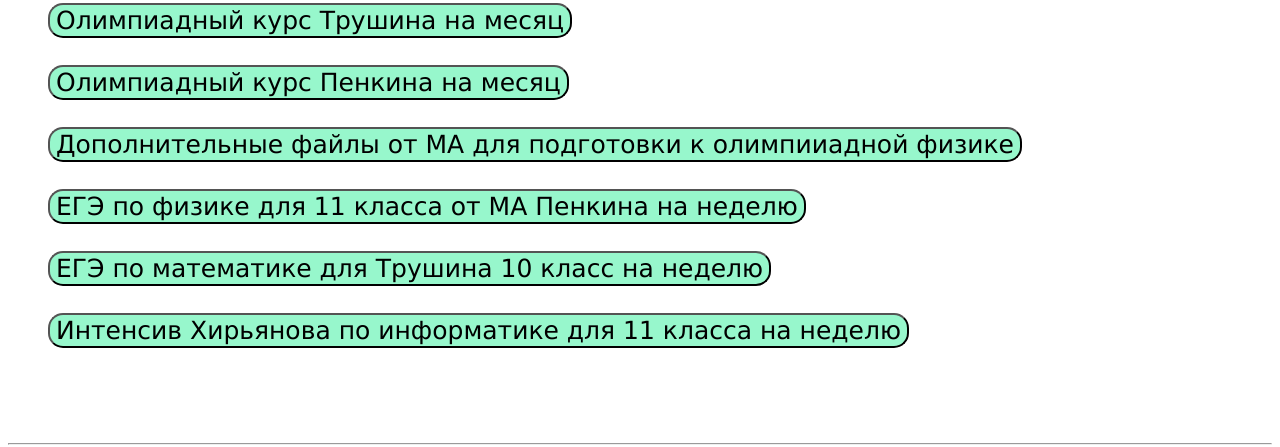
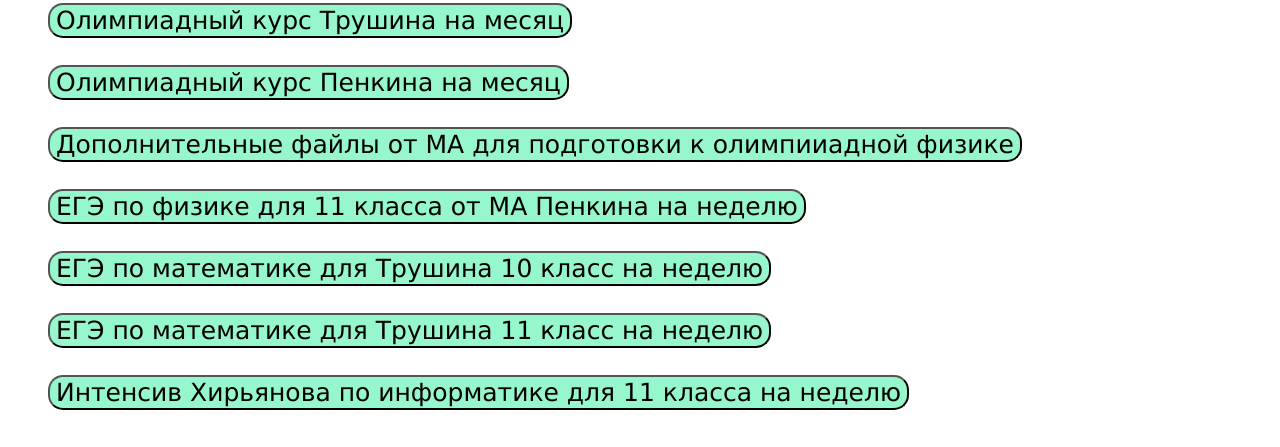
Before and after one commit to SadFiztech/sadfiztech.github.io, a plain HTML site: page index.html in a window 1280 px wide. Shown: the part 79-526 px from the top of the page. Drawn offline with Linux system fonts and the light colour scheme.

Commit message:
Update index.html

```diff
--- a/index.html
+++ b/index.html
@@ -59,6 +59,16 @@
         font-family: 'Lucida Sans', 'Lucida Sans Regular', 'Lucida Grande', 'Lucida Sans Unicode', Geneva, Verdana, sans-serif;
         border-radius: 15px;">
         ЕГЭ по математике для Трушина 10 класс на неделю
+    </button>
+    <br><br>
+    </a>
+    <a href="https://foxford.ru/courses/3813/activate/foxforweek" target="_blank">
+        <button style="background-color: #97f7cc;
+        color: black;
+        font-size: 25px;
+        font-family: 'Lucida Sans', 'Lucida Sans Regular', 'Lucida Grande', 'Lucida Sans Unicode', Geneva, Verdana, sans-serif;
+        border-radius: 15px;">
+        ЕГЭ по математике для Трушина 11 класс на неделю
     </button>
     <br><br>
     </a>
```
